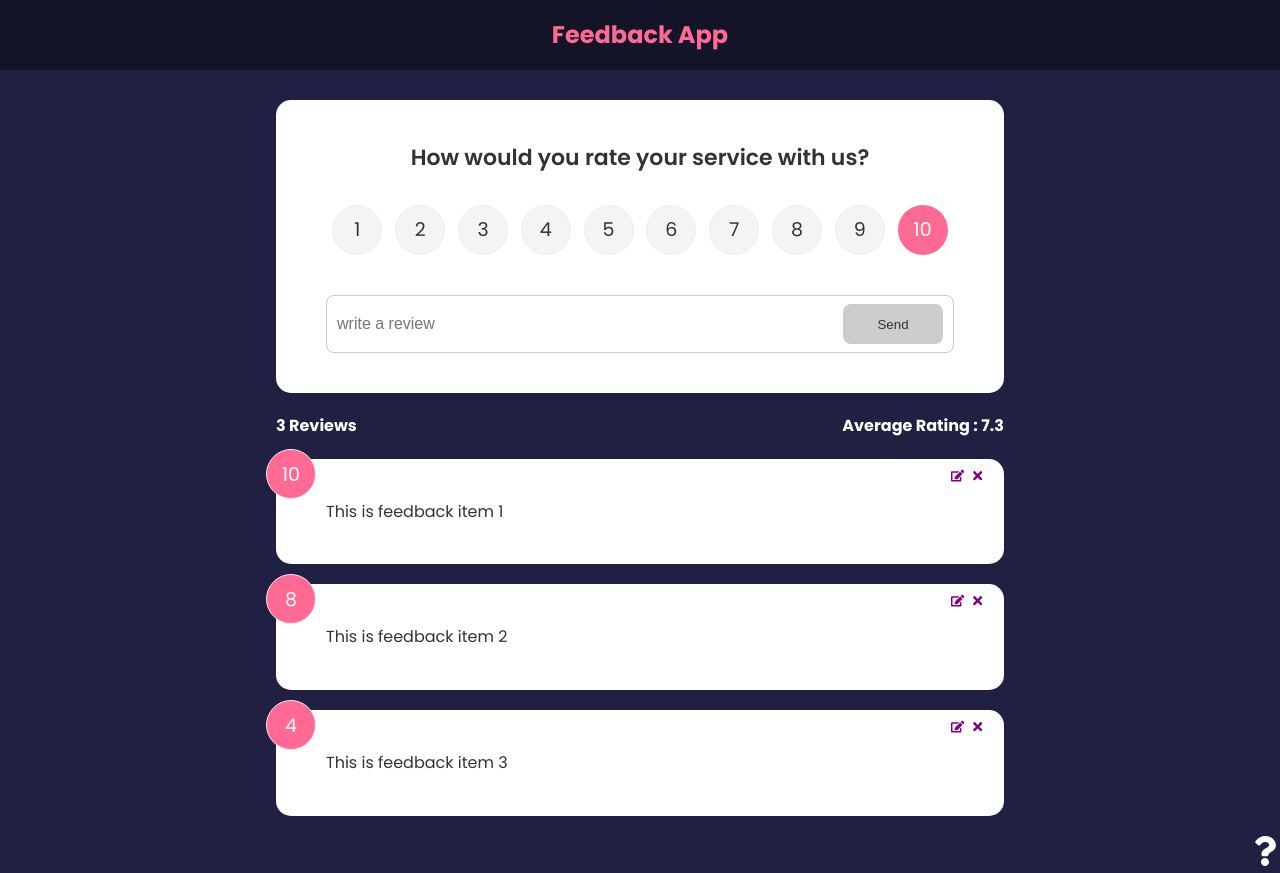
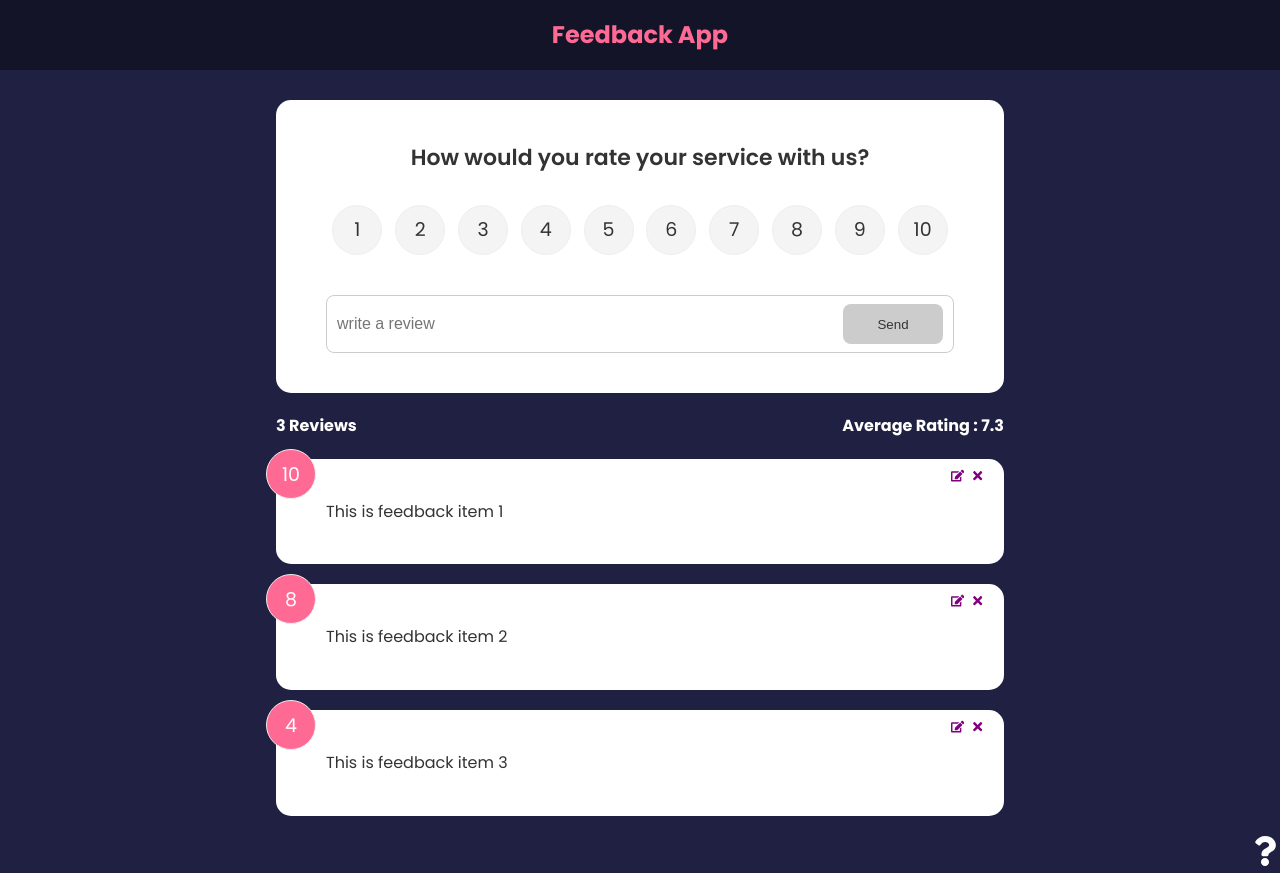
Before and after one commit to Alimombeni/Feedback-App, a React (Create React App) app: page / in a window 1280 px wide. Built offline with nearby package versions, Linux system fonts and the light colour scheme.

Commit message:
ADD:[add update and edite feature in item of app]

```diff
--- a/src/Components/FeedbackForm.jsx
+++ b/src/Components/FeedbackForm.jsx
@@ -1,4 +1,4 @@
-import {useContext , useState} from "react";
+import {useContext , useState ,useEffect} from "react";
 import FeedbackContext from "../Context/FeedbackContext";
 import Card from "./shared/Card";
 import RatingSelect from "./RatingSelect";
@@ -11,7 +11,19 @@
     const [btnDisabled, setBtnDisabled]=useState(true)
     //messageSTATE for showing text message 10 character checking
     const [message, setMessage]=useState('')
-    const {addFeedback} = useContext(FeedbackContext)
+    //-----------------------context calling here
+    const {addFeedback , feedbackEdit ,  updateFeedback } = useContext(FeedbackContext)
+//we use useEffect when click on edit icon in form and boolean change to true
+        // when click on edite item change btn and text and rating for update set state
+    useEffect(() => {
+        if (feedbackEdit.edit === true) {
+            setBtnDisabled(false)
+            setText(feedbackEdit.item.text)
+            setRating(feedbackEdit.item.rating)
+        }
+    }, [feedbackEdit]);
+
+
     const handleTextChange = (e) => {
         //when the input is empty
         if (text === ''){
@@ -35,7 +47,12 @@
                 text,
                 rating,
             }
+
+            if (feedbackEdit.edit === true){
+                updateFeedback(feedbackEdit.item.id , newFeedback)
+            }else {
             addFeedback(newFeedback)
+            }
             setText('')
         }
     }
--- a/src/Components/RatingSelect.jsx
+++ b/src/Components/RatingSelect.jsx
@@ -1,9 +1,16 @@
-import {useState} from "react";
+import {useState , useContext ,useEffect} from "react";
+import FeedbackContext from "../Context/FeedbackContext";
 
 
 function RatingSelect ({select}) {
 
 const [selected,setSelected] = useState(10)
+
+    const {feedbackEdit} = useContext(FeedbackContext)
+    useEffect(() => {
+        setSelected(feedbackEdit.item.rating)
+    }, [feedbackEdit]);
+
 const handleChange = (e) => {
     setSelected(+e.currentTarget.value)
     select(+e.currentTarget.value)
--- a/src/Context/FeedbackContext.js
+++ b/src/Context/FeedbackContext.js
@@ -26,6 +26,12 @@
     item: {},
     edit: false
 })
+    //update feedback
+
+const updateFeedback = (id , updItem) =>{
+      setFeedback(feedback.map((item) => item.id === id ? {...item , ...updItem} : item))
+}
+
 
 //editFeedback function
     const editFeedback = (item) => {
@@ -50,9 +56,11 @@
     //FeedbackProvider
     return <FeedbackContext.Provider
         value={{feedback,
+            feedbackEdit,
             deleteFeedback,
             addFeedback,
             editFeedback,
+            updateFeedback,
     }}>
         {children}
     </FeedbackContext.Provider>
```
